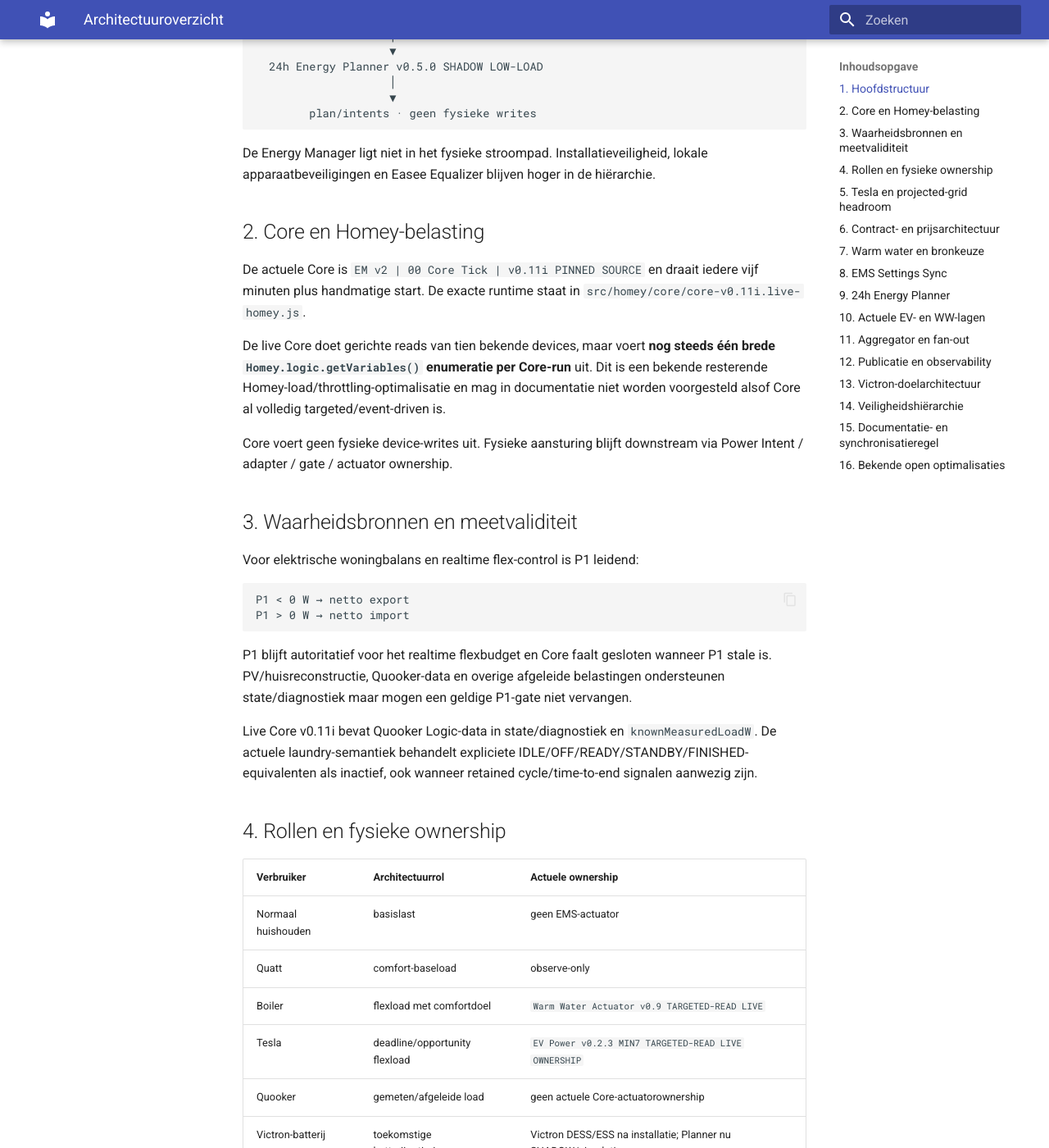
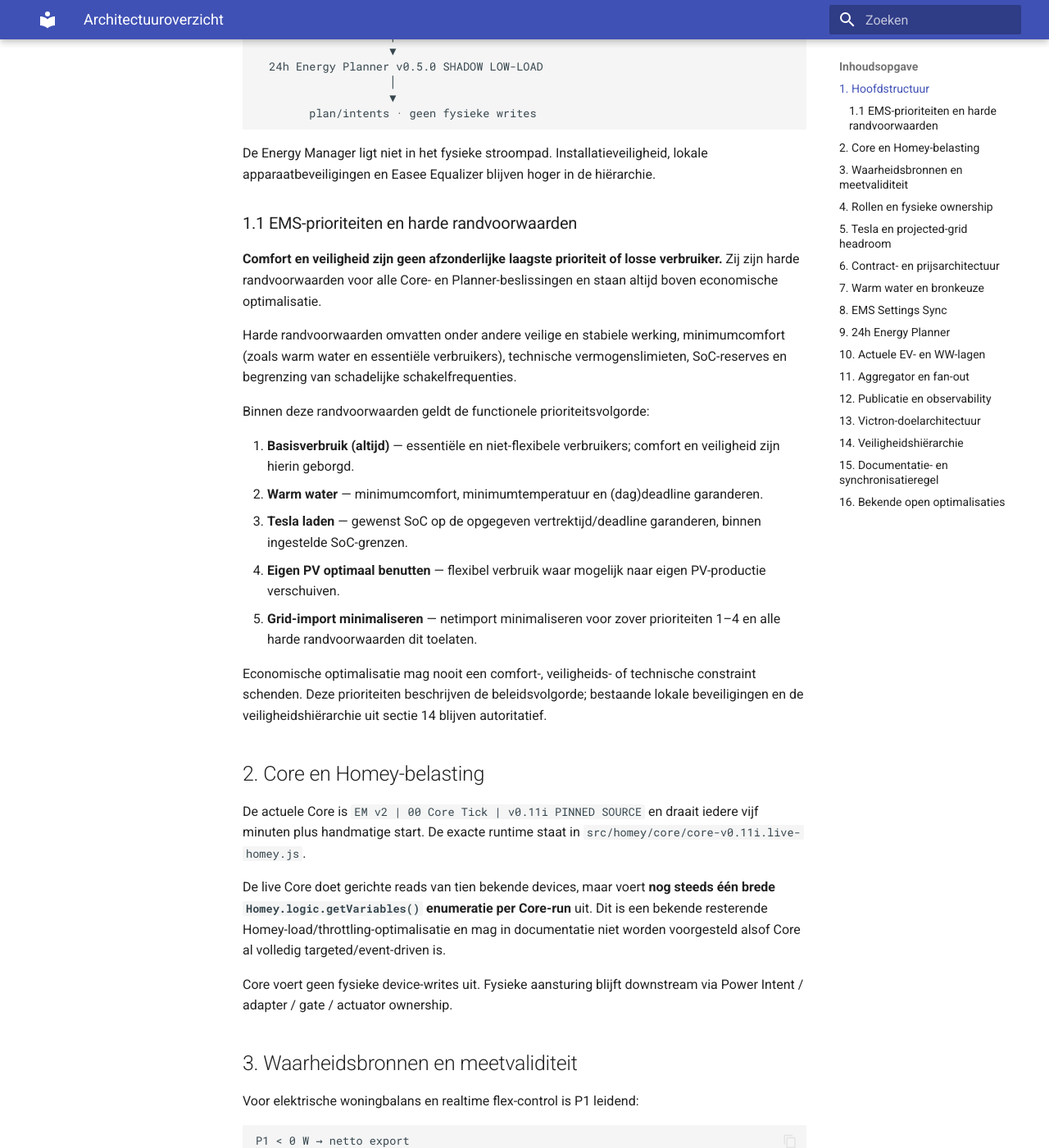
Before and after one commit to OnsKasteeltje/homey-energy-manual, an MkDocs documentation site: the page built from docs/architectuur.md, in a window 1280 px wide and 1400 px high, scrolled down 916 px. Shown: the whole window at 82% size. Built offline with MkDocs 1.6.1 and Material for MkDocs 9.7.7, drawn with Linux system fonts in a browser that asks for light colours.

Commit message:
docs: clarify EMS priorities and comfort safety constraints

````diff
--- a/docs/architectuur.md
+++ b/docs/architectuur.md
@@ -37,6 +37,22 @@
 ```
 
 De Energy Manager ligt niet in het fysieke stroompad. Installatieveiligheid, lokale apparaatbeveiligingen en Easee Equalizer blijven hoger in de hiërarchie.
+
+### 1.1 EMS-prioriteiten en harde randvoorwaarden
+
+**Comfort en veiligheid zijn geen afzonderlijke laagste prioriteit of losse verbruiker.** Zij zijn harde randvoorwaarden voor alle Core- en Planner-beslissingen en staan altijd boven economische optimalisatie.
+
+Harde randvoorwaarden omvatten onder andere veilige en stabiele werking, minimumcomfort (zoals warm water en essentiële verbruikers), technische vermogenslimieten, SoC-reserves en begrenzing van schadelijke schakelfrequenties.
+
+Binnen deze randvoorwaarden geldt de functionele prioriteitsvolgorde:
+
+1. **Basisverbruik (altijd)** — essentiële en niet-flexibele verbruikers; comfort en veiligheid zijn hierin geborgd.
+2. **Warm water** — minimumcomfort, minimumtemperatuur en (dag)deadline garanderen.
+3. **Tesla laden** — gewenst SoC op de opgegeven vertrektijd/deadline garanderen, binnen ingestelde SoC-grenzen.
+4. **Eigen PV optimaal benutten** — flexibel verbruik waar mogelijk naar eigen PV-productie verschuiven.
+5. **Grid-import minimaliseren** — netimport minimaliseren voor zover prioriteiten 1–4 en alle harde randvoorwaarden dit toelaten.
+
+Economische optimalisatie mag nooit een comfort-, veiligheids- of technische constraint schenden. Deze prioriteiten beschrijven de beleidsvolgorde; bestaande lokale beveiligingen en de veiligheidshiërarchie uit sectie 14 blijven autoritatief.
 
 ## 2. Core en Homey-belasting
 
````
